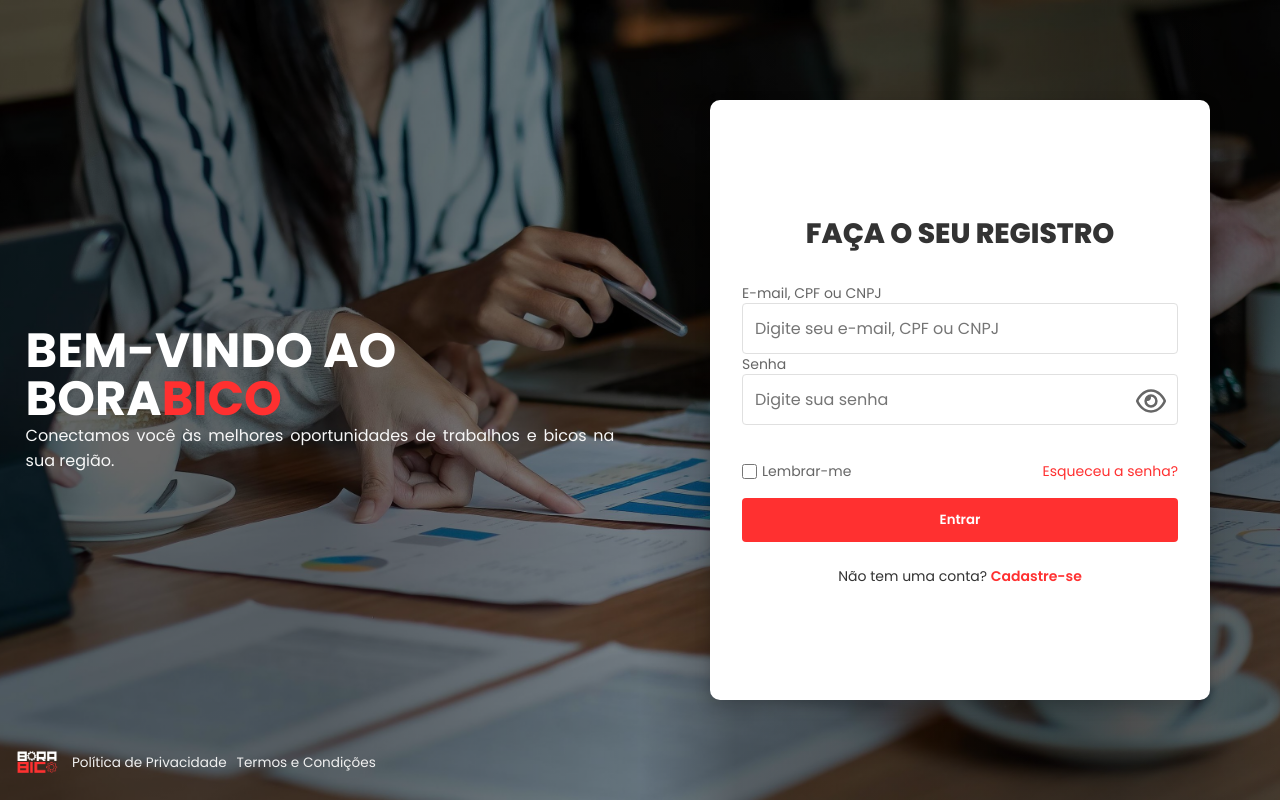
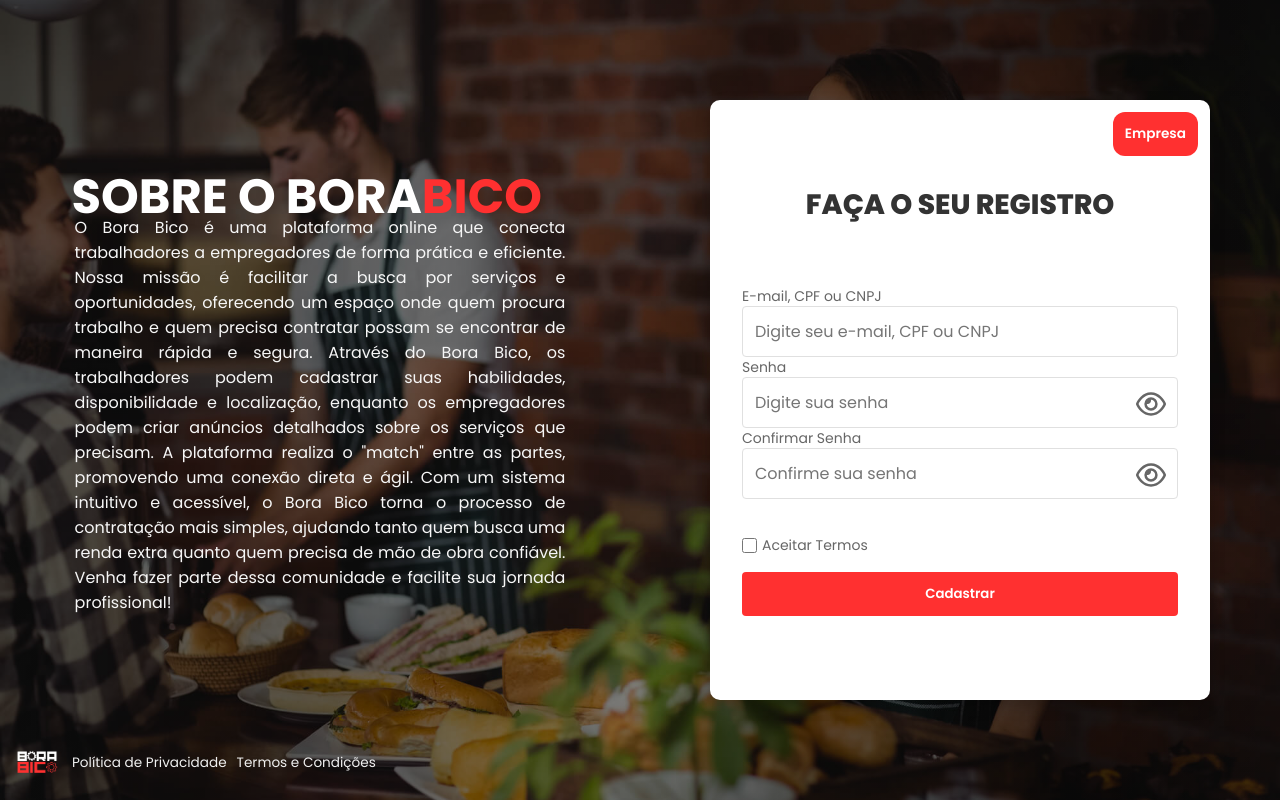
Before and after one commit to Jopolezi/Projeto-Integrador, a React (Vite) app in the folder projeto-integrador/: page /register in a window 1280 px wide. Built offline with nearby package versions, Linux system fonts and the light colour scheme; a web font is replaced by a local one.

Commit message:
Adicionado botão empresa - teste

```diff
--- a/projeto-integrador/src/pages/login/styledLogin.js
+++ b/projeto-integrador/src/pages/login/styledLogin.js
@@ -22,7 +22,7 @@
   display: flex;
   height: 100dvh;
   width: 100%;
-  background: url('/trabalhadores.jpg');
+  background: url('/trabalhadores.jpeg');
   background-position: center;
   background-size: cover;
   background-repeat: no-repeat;
@@ -62,6 +62,7 @@
   font-weight: 700;
   font-family: ${fonts.family.poppins};
   line-height: 3rem;
+  position: relative;
   `;
 
 export const ContentLeftSpanTitle = styled.span`
--- a/projeto-integrador/src/pages/register/register.jsx
+++ b/projeto-integrador/src/pages/register/register.jsx
@@ -1,12 +1,12 @@
 import React, { useState } from 'react';
+import { FontAwesomeIcon } from '@fortawesome/react-fontawesome';
+import { faEye, faEyeSlash } from '@fortawesome/free-regular-svg-icons';
 import styledComponentsRegister from './styledRegister';
-import './register.css'
-import '../../styles/cssGlobal.css'
+import './register.css';
+import '../../styles/cssGlobal.css';
 import ScrollRevealComponent from '../../styles/scrollReveal';
-import { faEye, faEyeSlash } from '@fortawesome/free-regular-svg-icons';
-import { FontAwesomeIcon } from '@fortawesome/react-fontawesome';
 
-const { // Importando estilizações do arquivo StyledRegister.js
+const {
     ContainerLogin,
     ContainerLeft,
     ContentLeft,
@@ -16,6 +16,7 @@
     ContainerRight,
     ContentRight,
     FormLogin,
+    SubmitEmpresaButton,
     FormTitle,
     InputContainer,
     InputLabel,
@@ -25,8 +26,6 @@
     SubmitCheck,
     InputCheckLabel,
     SubmitButton,
-    ForgotPassword,
-    RegisterLink,
     MoreInformations,
     ImgMoreInformations,
     PrivacityPolitice,
@@ -34,11 +33,32 @@
 } = styledComponentsRegister;
 
 function Register() {
-
   const [showPassword, setShowPassword] = useState(false);
+  const [email, setEmail] = useState('');
+  const [password, setPassword] = useState('');
+  const [confirmPassword, setConfirmPassword] = useState('');
+  const [rememberMe, setRememberMe] = useState(false);
 
   const togglePasswordVisibility = () => {
     setShowPassword(!showPassword);
+  };
+
+  const handleSubmit = (e) => {
+    e.preventDefault();
+
+    // Validações básicas
+    if (!email || !password || !confirmPassword) {
+      alert('Por favor, preencha todos os campos');
+      return;
+    }
+
+    if (password !== confirmPassword) {
+      alert('As senhas não coincidem');
+      return;
+    }
+
+    // Lógica de envio do formulário
+    console.log('Formulário enviado', { email, rememberMe });
   };
 
   return (
@@ -46,27 +66,61 @@
       <ScrollRevealComponent />
 
       <ContainerLogin>
-
         <ContainerLeft>
           <ContentLeft>
-                <ContentLeftTitle className="reveal-left">BEM-VINDO AO BORA<ContentLeftSpanTitle>BICO</ContentLeftSpanTitle></ContentLeftTitle>
-                <ContentLeftSubtitle className="reveal-left">Conectamos você às melhores oportunidades de trabalhos e bicos na sua região.</ContentLeftSubtitle>
+            <ContentLeftTitle className="reveal-left">
+              SOBRE O BORA
+              <ContentLeftSpanTitle>BICO</ContentLeftSpanTitle>
+            </ContentLeftTitle>
+            <ContentLeftSubtitle className="reveal-left">
+              O Bora Bico é uma plataforma online que conecta trabalhadores a empregadores de forma prática e eficiente. Nossa missão é facilitar a busca por serviços e oportunidades, oferecendo um espaço onde quem procura trabalho e quem precisa contratar possam se encontrar de maneira rápida e segura.
+              Através do Bora Bico, os trabalhadores podem cadastrar suas habilidades, disponibilidade e localização, enquanto os empregadores podem criar anúncios detalhados sobre os serviços que precisam. A plataforma realiza o "match" entre as partes, promovendo uma conexão direta e ágil.
+              Com um sistema intuitivo e acessível, o Bora Bico torna o processo de contratação mais simples, ajudando tanto quem busca uma renda extra quanto quem precisa de mão de obra confiável. Venha fazer parte dessa comunidade e facilite sua jornada profissional!
+            </ContentLeftSubtitle>
           </ContentLeft>
         </ContainerLeft>
 
         <ContainerRight>
           <ContentRight>
-                <FormLogin className="reveal-fade">
+            <FormLogin className="reveal-fade" onSubmit={handleSubmit}>
+            <SubmitEmpresaButton type="submit">Empresa</SubmitEmpresaButton>
               <FormTitle>FAÇA O SEU REGISTRO</FormTitle>
+
               <InputContainer>
                 <InputLabel>E-mail, CPF ou CNPJ</InputLabel>
-                    <Input type="email" placeholder="Digite seu e-mail, CPF ou CNPJ" />
+                <Input
+                  type="email"
+                  placeholder="Digite seu e-mail, CPF ou CNPJ"
+                  value={email}
+                  onChange={(e) => setEmail(e.target.value)}
+                  required
+                />
               </InputContainer>
+
               <InputContainer>
                 <InputLabel>Senha</InputLabel>
                 <Input
                   type={showPassword ? "text" : "password"}
                   placeholder="Digite sua senha"
+                  value={password}
+                  onChange={(e) => setPassword(e.target.value)}
+                  required
+                />
+                <FontAwesomeIcon
+                  icon={showPassword ? faEyeSlash : faEye}
+                  className="openEye"
+                  onClick={togglePasswordVisibility}
+                />
+              </InputContainer>
+
+              <InputContainer>
+                <InputLabel>Confirmar Senha</InputLabel>
+                <Input
+                  type={showPassword ? "text" : "password"}
+                  placeholder="Confirme sua senha"
+                  value={confirmPassword}
+                  onChange={(e) => setConfirmPassword(e.target.value)}
+                  required
                 />
                 <FontAwesomeIcon
                   icon={showPassword ? faEyeSlash : faEye}
@@ -77,34 +131,28 @@
 
               <SubmitAdditional>
                 <SubmitCheck>
-                      <InputCheck type="checkbox" />
-                      <InputCheckLabel>Lembrar-me</InputCheckLabel>
+                  <InputCheck
+                    type="checkbox"
+                    checked={rememberMe}
+                    onChange={() => setRememberMe(!rememberMe)}
+                  />
+                  <InputCheckLabel>Aceitar Termos</InputCheckLabel>
                 </SubmitCheck>
-                    <ForgotPassword href="#">Esqueceu a senha?</ForgotPassword>
               </SubmitAdditional>
 
-                  <SubmitButton type="submit">Entrar</SubmitButton>
-
-                  <RegisterLink>
-                    Não tem uma conta? <a href="#">Cadastre-se</a>
-                  </RegisterLink>
+              <SubmitButton type="submit">Cadastrar</SubmitButton>
             </FormLogin>
           </ContentRight>
         </ContainerRight>
 
-
         <MoreInformations className="reveal-fade">
-              <ImgMoreInformations src="./borabico_logo.png" />
-
+          <ImgMoreInformations src="./borabico_logo.png" alt="BoraBico Logo" />
           <PrivacityPolitice href="#">Política de Privacidade</PrivacityPolitice>
-
           <TermsAndConditions href="#">Termos e Condições</TermsAndConditions>
         </MoreInformations>
-
-
       </ContainerLogin>
     </>
   );
-};
+}
 
 export default Register;
--- a/projeto-integrador/src/pages/register/styledRegister.js
+++ b/projeto-integrador/src/pages/register/styledRegister.js
@@ -17,11 +17,28 @@
     gray: '#666666',
   };
 
+  export const SubmitEmpresaButton = styled.button`
+    border: none;
+    border-radius: 12px;
+    padding: 12px;
+    background: ${colors.red};
+    color: ${colors.white};
+    font-size: 0.850rem;
+    font-weight: 600;
+    font-family: ${fonts.family.poppins};
+    cursor: pointer;
+    position: absolute;
+    top: 0;
+    right: 0;
+    margin: 12px;
+    }
+`;
+
   export const ContainerLogin = styled.div`
   display: flex;
   height: 100dvh;
   width: 100%;
-  background: url('/trabalhadores.jpg');
+  background: url('/trabalhadores.jpeg');
   background-position: center;
   background-size: cover;
   background-repeat: no-repeat;
@@ -42,13 +59,13 @@
   height: 100dvh;
   width: 50%;
   z-index: 1;
+  padding: 50px;
 `;
 
 export const ContentLeft = styled.div`
   display: flex;
   flex-direction: column;
   justify-content: center;
-  align-items: center;
   width: 100%;
   height: 100%;
   padding: 0 4%;
@@ -60,7 +77,7 @@
   font-size: 3rem;
   font-weight: 700;
   font-family: ${fonts.family.poppins};
-  line-height: 3rem;
+  line-height: 1.850rem;
   `;
 
 export const ContentLeftSpanTitle = styled.span`
@@ -75,6 +92,7 @@
   font-family: ${fonts.family.poppins};
   text-align: justify;
   color: ${colors.offwhite};
+  padding: 3px;
   `;
 
 export const ContainerRight = styled.div`
@@ -110,6 +128,7 @@
   display: flex;
   flex-direction: column;
   justify-content: center;
+  position: relative;
   align-items: center;
   width: 100%;
   max-width: 500px;
@@ -125,7 +144,7 @@
   font-family: ${fonts.family.poppins};
   font-size: 1.75rem;
   font-weight: 800;
-  margin-bottom: 3rem;
+  margin-bottom: 5rem;
   text-align: center;
   text-transform: uppercase;
 `;
@@ -272,6 +291,9 @@
     }
 `
 
+
+
+
   const styledComponentsRegister = {
   ContainerLogin,
   ContainerLeft,
@@ -297,6 +319,7 @@
   ImgMoreInformations,
   PrivacityPolitice,
   TermsAndConditions,
+  SubmitEmpresaButton,
   };
 
   export default styledComponentsRegister;
```
Also changed, not shown: projeto-integrador/public/trabalhadores.jpeg (added), projeto-integrador/public/trabalhadores.jpg (deleted). Lines whose indentation alone changed are shown as unchanged.
